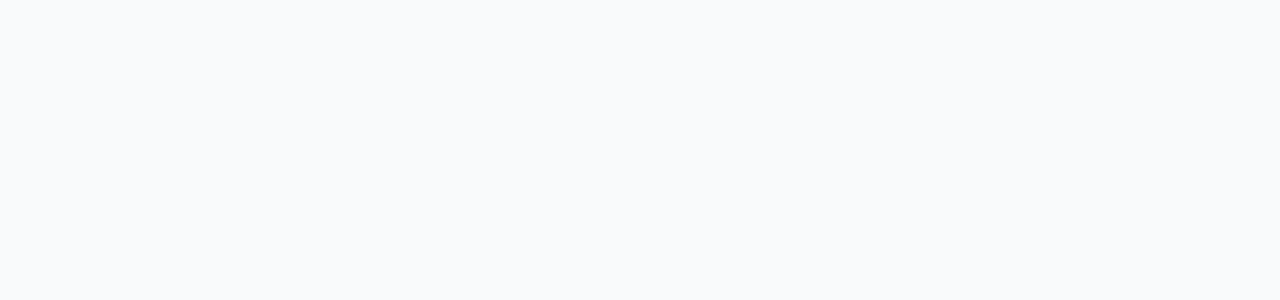
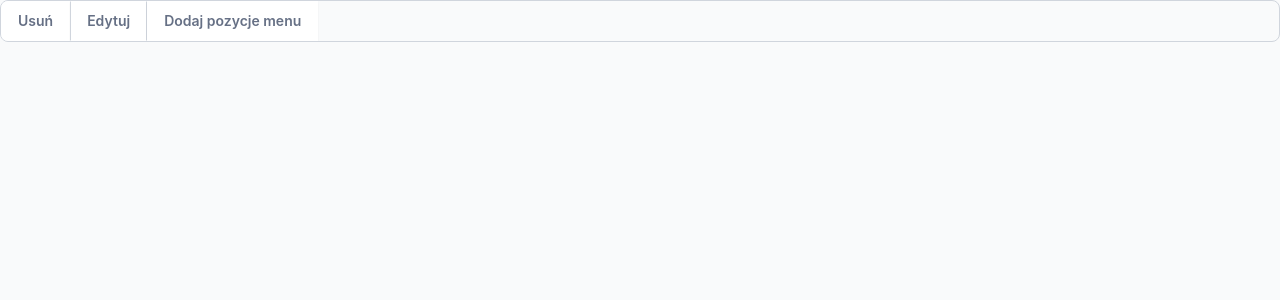
Before and after one commit to NumerDev/dnd-recruitment-task, a Next.js app: page / in a window 1280 px wide. Shown: the top 300 px of the page. Built offline with nearby package versions, Linux system fonts and the light colour scheme.

Commit message:
feat:added GroupButton component

```diff
--- /dev/null
+++ b/src/app/components/Menu/GroupButton.tsx
@@ -0,0 +1,31 @@
+import Button from "@/app/components/common/Button";
+
+interface GroupButtonPropsa {
+  onRemove?: () => void;
+  onEdit?: () => void;
+  onAddMenu?: () => void;
+}
+
+const GroupButton = ({ onRemove, onEdit, onAddMenu }: GroupButtonPropsa) => {
+  return (
+    <div className="flex overflow-hidden rounded-lg border border-secondary-5">
+      <Button
+        name={"Usuń"}
+        className={"rounded-none border-transparent"}
+        onClick={onRemove}
+      />
+      <Button
+        name={"Edytuj"}
+        className={"rounded-none border-x border-y-transparent"}
+        onClick={onEdit}
+      />
+      <Button
+        name={"Dodaj pozycje menu"}
+        className={"rounded-none border-transparent"}
+        onClick={onAddMenu}
+      />
+    </div>
+  );
+};
+
+export default GroupButton;
--- a/src/app/page.tsx
+++ b/src/app/page.tsx
@@ -1,5 +1,11 @@
+import GroupButton from "@/app/components/Menu/GroupButton";
+
 const Home = () => {
-  return <></>;
+  return (
+    <>
+      <GroupButton />
+    </>
+  );
 };
 
 export default Home;
```
